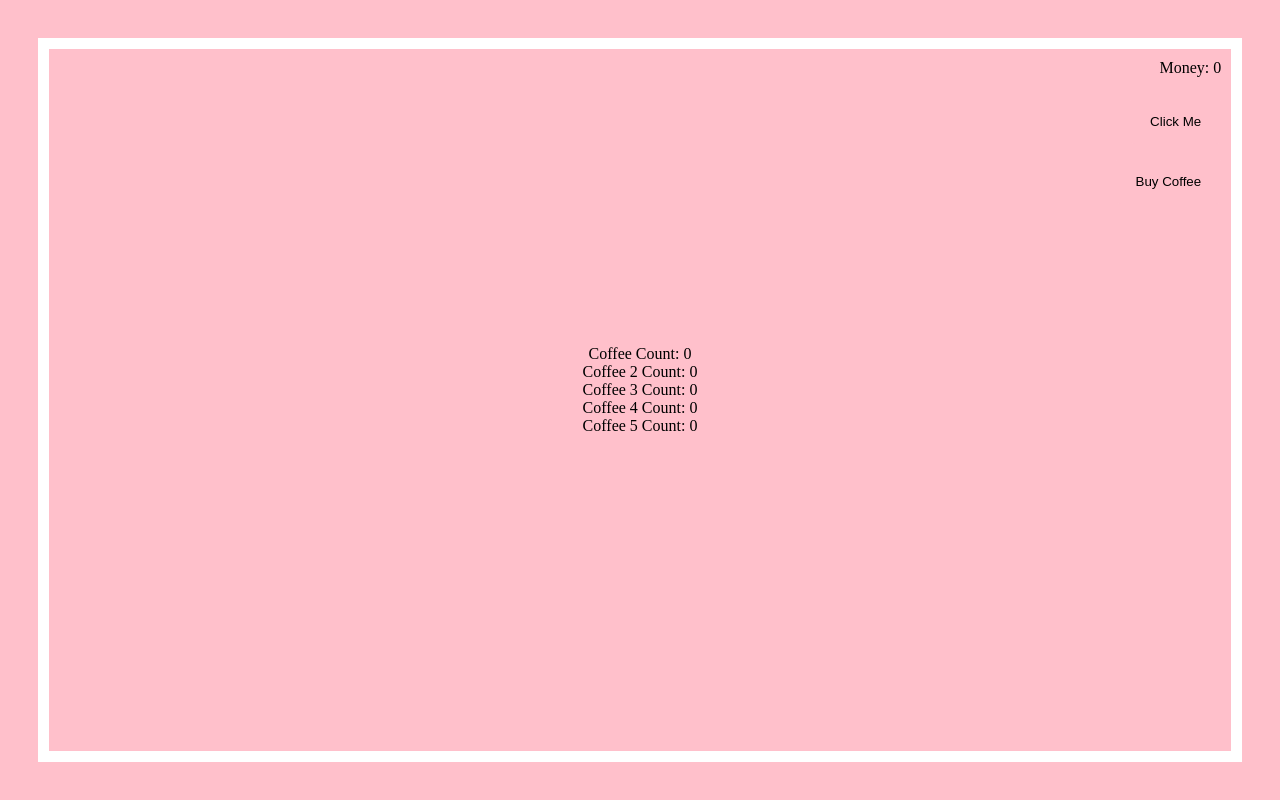
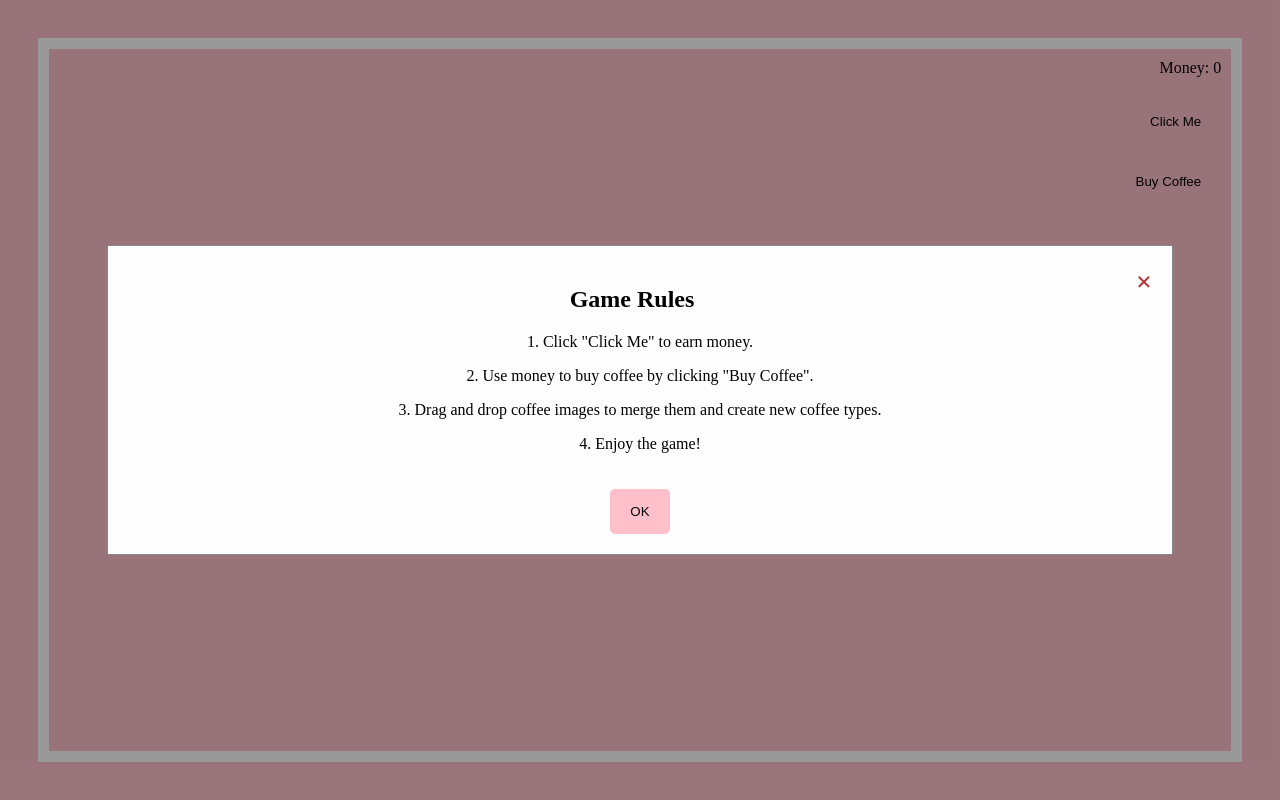
Before and after one commit to polina-volodina/KohviMaania, a Flask app: page / in a window 1280 px wide. Run offline with Flask 3, Linux system fonts and the light colour scheme.

Commit message:
Vist norm

```diff
--- a/Current/templates/index.html
+++ b/Current/templates/index.html
@@ -96,6 +96,19 @@
     </style>
 </head>
 <body>
+    <!-- Modal -->
+    <div id="rulesModal" class="modal">
+        <div class="modal-content">
+            <span class="close" onclick="closeModal()">&times;</span>
+            <h2>Game Rules</h2>
+            <p>1. Click "Click Me" to earn money.</p>
+            <p>2. Use money to buy coffee by clicking "Buy Coffee".</p>
+            <p>3. Drag and drop coffee images to merge them and create new coffee types.</p>
+            <p>4. Enjoy the game!</p>
+            <button class="button" onclick="closeModal()">OK</button>
+        </div>
+    </div>
+
     <div class="container" id="container">
         <button class="button" onclick="increaseMoney()" style="position: absolute; right: 10px; top: 30px;">Click Me</button>
         <button class="button" onclick="buyCoffee()" style="position: absolute; right: 10px; top: 90px;">Buy Coffee</button>
@@ -379,6 +392,8 @@
                     document.getElementById('container').onclick = resetGameOnClick;
 
 
+                    img1.style.width = newSize + 'px';
+                    img1.style.height = newSize + 'px';
                 }
 
 
```
